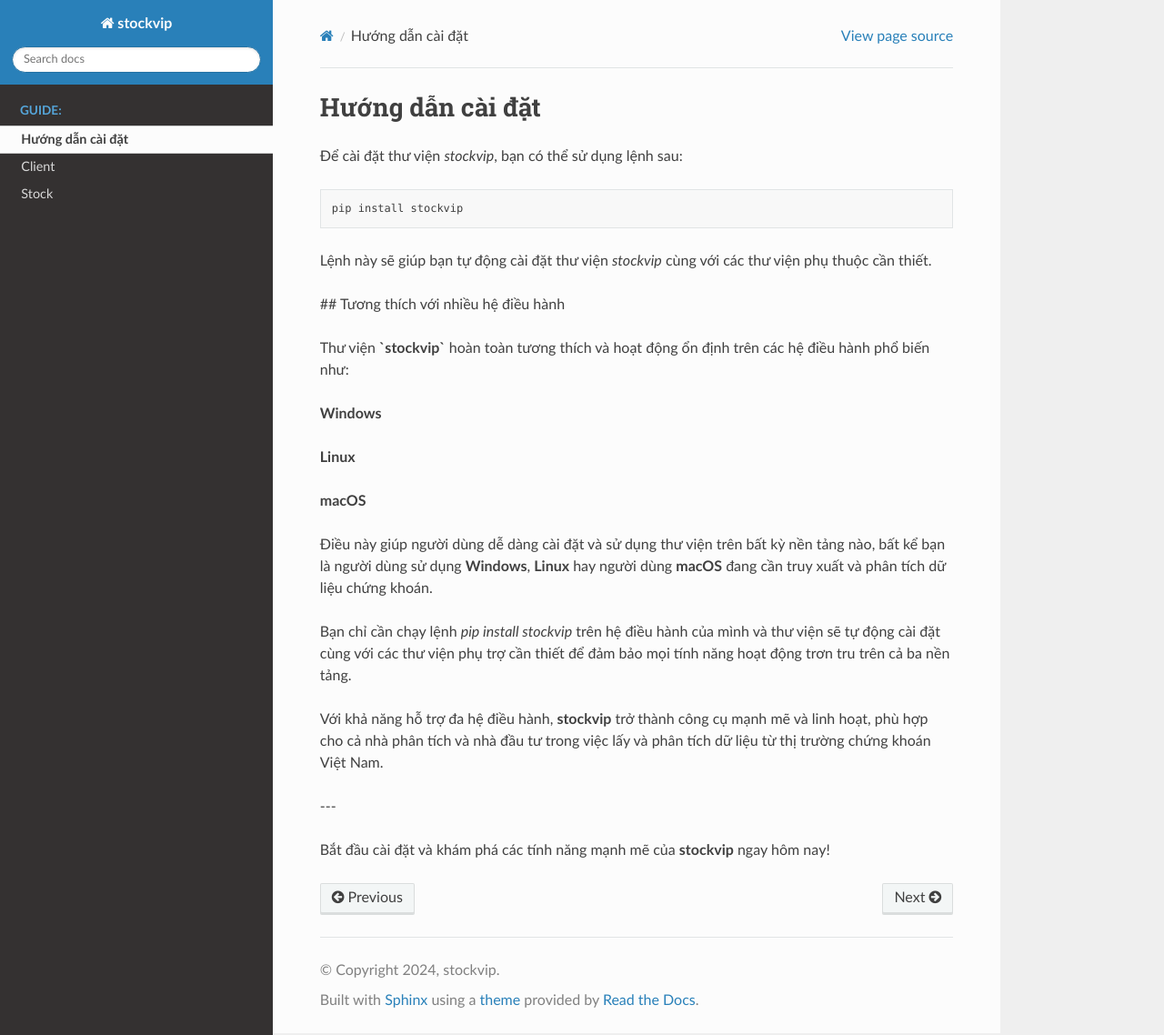
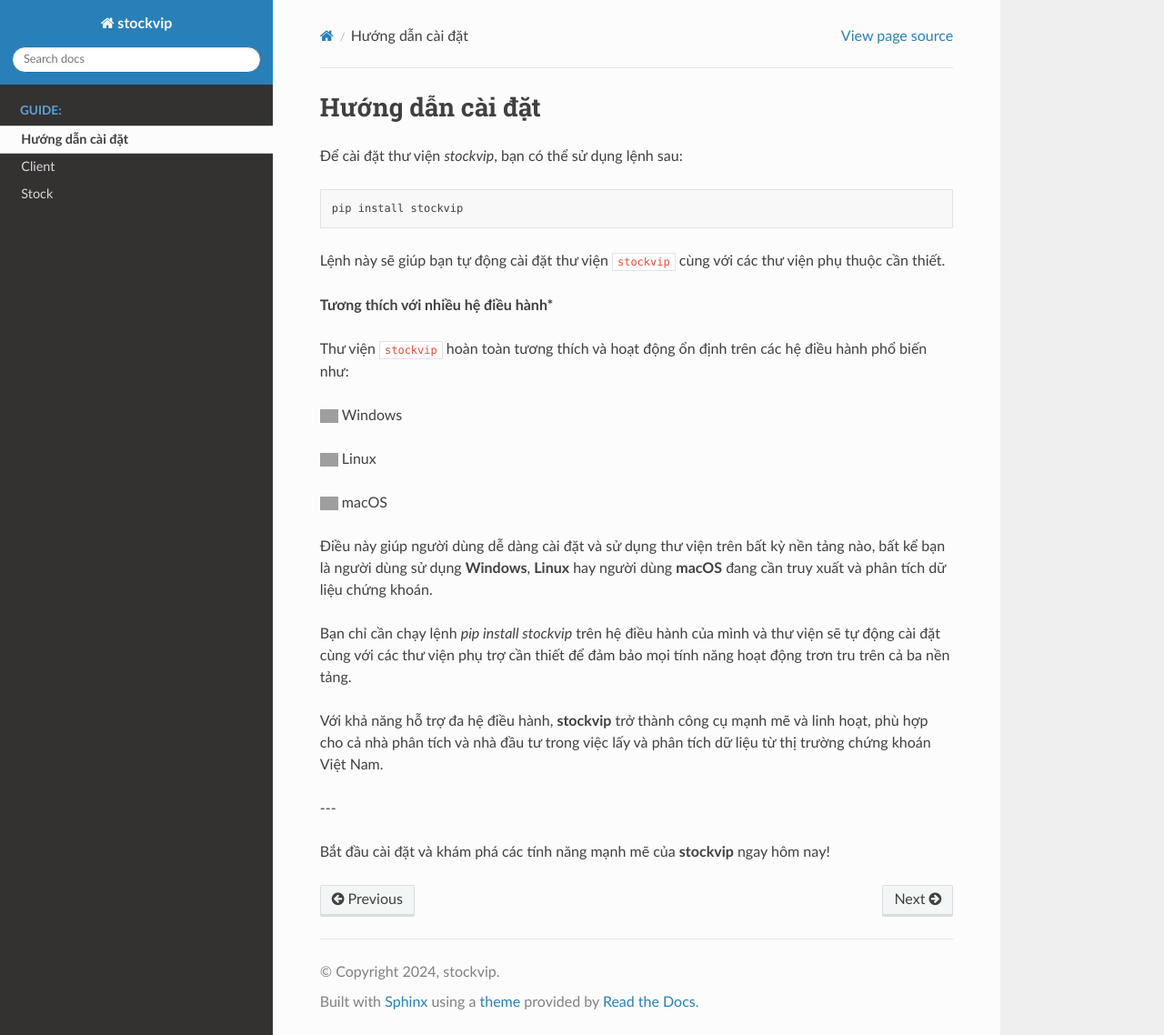
Before and after one commit to manhhung0221/guide_vnstockdata, a Sphinx documentation site: the page built from source/Installation.rst, in a window 1280 px wide and 1138 px high. Shown: the whole window at 91% size. Built offline with Sphinx 7.4.7 and the Read the Docs theme 3.1.0, drawn with Linux system fonts in a browser that asks for light colours; part of the change alters nothing that is shown; grey boxes are pictures that could not be loaded.

Commit message:
Done installations.rst

```diff
--- a/source/Installation.rst
+++ b/source/Installation.rst
@@ -7,32 +7,17 @@ Hướng dẫn cài đặt
 
     pip install stockvip
 
-Lệnh này sẽ giúp bạn tự động cài đặt thư viện `stockvip` cùng với các thư viện phụ thuộc cần thiết.
+Lệnh này sẽ giúp bạn tự động cài đặt thư viện ``stockvip`` cùng với các thư viện phụ thuộc cần thiết.
 
-## Tương thích với nhiều hệ điều hành
+**Tương thích với nhiều hệ điều hành***
 
-Thư viện **`stockvip`** hoàn toàn tương thích và hoạt động ổn định trên các hệ điều hành phổ biến như:
+Thư viện ``stockvip`` hoàn toàn tương thích và hoạt động ổn định trên các hệ điều hành phổ biến như:
 
-.. image:: _static/icons/windows.png
-   :alt: Window Logo
-   :width: 20px
-   :align: middle
+.. raw:: html
 
-**Windows**
-
-.. image:: _static/icons/linux.png
-   :alt: Linux Logo
-   :width: 20px
-   :align: middle
-
-**Linux**
-
-.. image:: _static/icons/macos.png
-   :alt: Macos Logo
-   :width: 20px
-   :align: middle
-
-**macOS**
+    <p><img src="https://img.icons8.com/color/48/000000/windows-10.png" width="20" style="vertical-align: middle;"> Windows</p>
+    <p><img src="https://img.icons8.com/color/48/000000/linux.png" width="20" style="vertical-align: middle;"> Linux</p>
+    <p><img src="https://img.icons8.com/color/48/000000/mac-os.png" width="20" style="vertical-align: middle;"> macOS</p>
 
 Điều này giúp người dùng dễ dàng cài đặt và sử dụng thư viện trên bất kỳ nền tảng nào, bất kể bạn là người dùng sử dụng **Windows**, **Linux** hay người dùng **macOS** đang cần truy xuất và phân tích dữ liệu chứng khoán.
 
```
